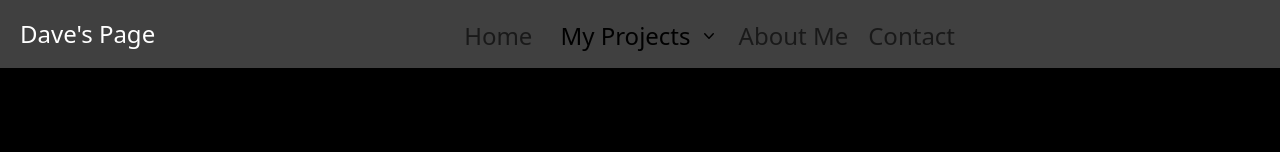
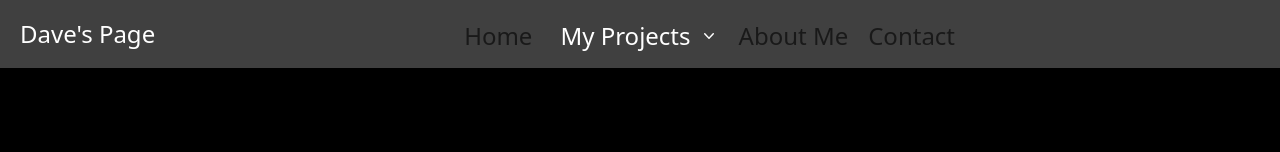
Before and after one commit to Daver067/daves-website, a Next.js app: page /mocc in a window 1280 px wide. Shown: the top 152 px of the page. Built offline with nearby package versions, Linux system fonts and the light colour scheme; a web font is replaced by a local one.

Commit message:
highlight dropdown for current path fixed

```diff
--- a/src/components/navbar/navbar_items/dropdown.tsx
+++ b/src/components/navbar/navbar_items/dropdown.tsx
@@ -1,5 +1,6 @@
 import { useState, useRef, useEffect } from "react";
 import DropDownItem from "./dropdown_item";
+import { usePathname } from "next/navigation";
 
 interface DropDown {
   dropDownName: string;
@@ -13,6 +14,8 @@ interface DropDown {
 const DropDown: React.FC<DropDown> = ({ childrenString, dropDownName }) => {
   const [isOpen, setIsOpen] = useState(false);
   const dropdownRef = useRef<HTMLUListElement>(null);
+  const pathname = usePathname();
+  const allPaths = childrenString.map((item) => item.route);
 
   useEffect(() => {
     if (dropdownRef.current) {
@@ -34,7 +37,9 @@ const DropDown: React.FC<DropDown> = ({ childrenString, dropDownName }) => {
       >
         <div className="relative ms-2">
           <a
-            className="flex items-center text-black transition duration-200 hover:text-black/80 dark:text-white/60 dark:hover:text-white/80 lg:px-2"
+            className={`flex items-center  transition duration-200 ${
+              allPaths.includes(pathname) ? "text-white" : "text-white/60"
+            }  hover:text-white/80 lg:px-2`}
             href="#"
             type="button"
             aria-expanded={isOpen}
--- a/src/components/navbar/navbar_items/dropdown_item.tsx
+++ b/src/components/navbar/navbar_items/dropdown_item.tsx
@@ -1,12 +1,17 @@
+import { usePathname } from "next/navigation";
+
 interface DropDownItem {
   route: string;
   name: string;
 }
 const DropDownItem: React.FC<DropDownItem> = ({ name, route }) => {
+  const pathname = usePathname();
   return (
     <li>
       <a
-        className="block w-full whitespace-nowrap bg-tertiary-color px-4 py-2 text-xl lg:text-2xl font-normal text-text-color hover:text-text-color-hovering hover:bg-tertiary-color-hovering"
+        className={`block w-full whitespace-nowrap bg-tertiary-color px-4 py-2 text-xl lg:text-2xl font-normal  hover:text-white/80 ${
+          pathname === route ? "text-white" : "text-white/60"
+        } hover:bg-tertiary-color-hovering`}
         href={route}
       >
         {name}
```
